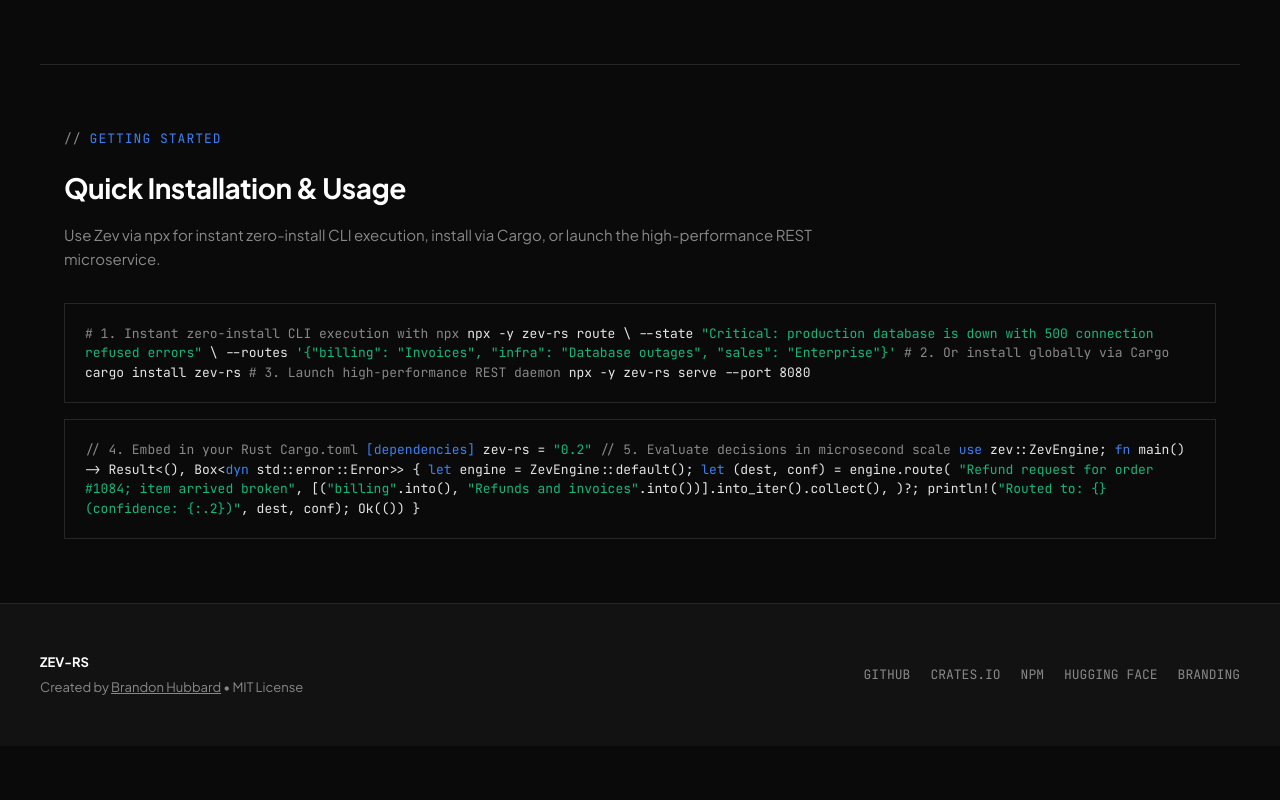
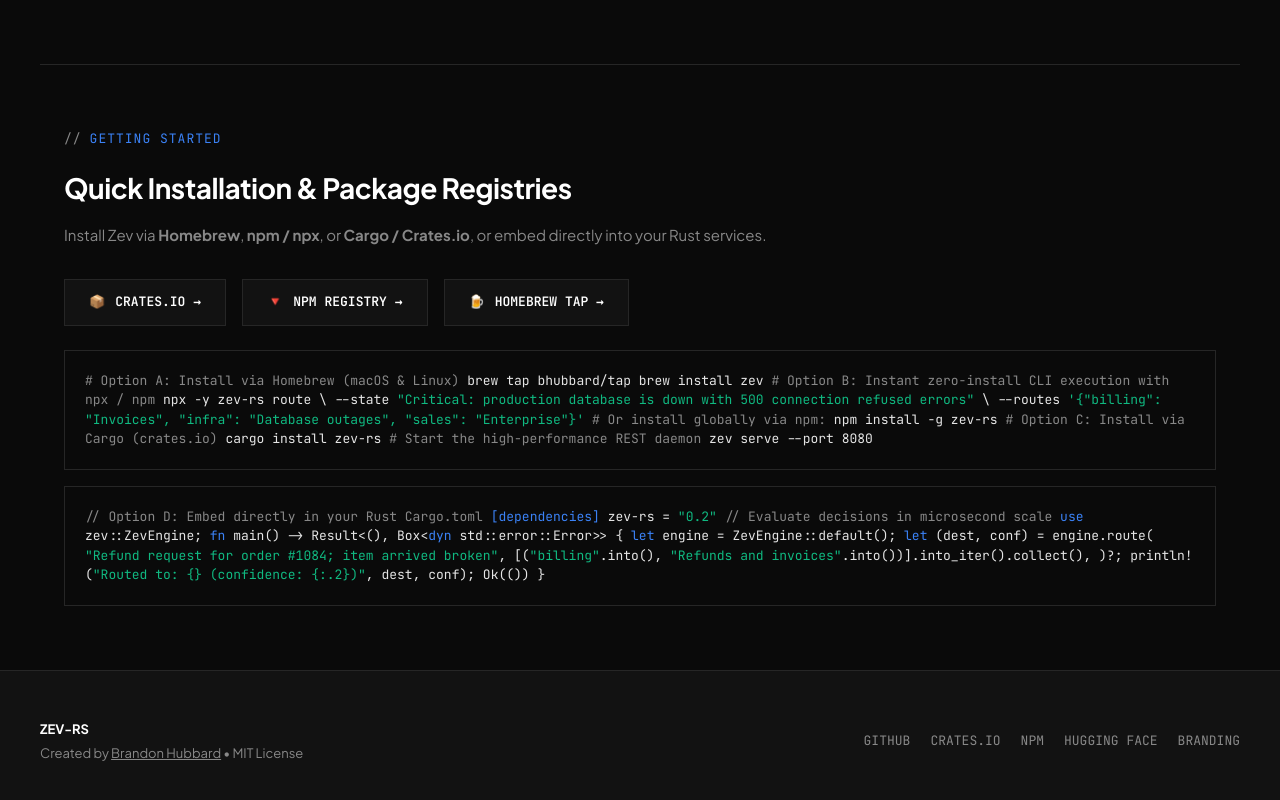
Before and after one commit to bhubbard/zev-rs, a website: page docs/index.html in a window 1280 px wide. Shown: the part 5358-6158 px from the top of the page. Before the commit the page ends 6104 px from the top, so only its background shows below. Drawn offline with Linux system fonts and the light colour scheme.

Commit message:
docs: Add Homebrew tap, crates.io, and npm package registry links and installation instructions

```diff
--- a/docs/index.html
+++ b/docs/index.html
@@ -1462,30 +1462,49 @@
     <!-- Quickstart section -->
     <section id="quickstart" class="container" style="border-top: 1px solid var(--concrete);">
       <div class="kicker">GETTING STARTED</div>
-      <h2 class="section-title">Quick Installation & Usage</h2>
+      <h2 class="section-title">Quick Installation & Package Registries</h2>
       <p class="section-desc">
-        Use Zev via npx for instant zero-install CLI execution, install via Cargo, or launch the high-performance REST microservice.
+        Install Zev via <strong>Homebrew</strong>, <strong>npm / npx</strong>, or <strong>Cargo / Crates.io</strong>, or embed directly into your Rust services.
       </p>
 
+      <div class="action-row" style="margin-bottom: 24px;">
+        <a href="https://crates.io/crates/zev-rs" target="_blank" rel="noopener" class="btn btn-secondary">
+          <span style="color: #f97316;">📦</span> CRATES.IO &rarr;
+        </a>
+        <a href="https://www.npmjs.com/package/zev-rs" target="_blank" rel="noopener" class="btn btn-secondary">
+          <span style="color: #ef4444;">🔻</span> NPM REGISTRY &rarr;
+        </a>
+        <a href="https://github.com/bhubbard/homebrew-tap" target="_blank" rel="noopener" class="btn btn-secondary">
+          <span style="color: var(--amber-gold);">🍺</span> HOMEBREW TAP &rarr;
+        </a>
+      </div>
+
       <div class="code-box">
-<span class="comment"># 1. Instant zero-install CLI execution with npx</span>
+<span class="comment"># Option A: Install via Homebrew (macOS & Linux)</span>
+brew tap bhubbard/tap
+brew install zev
+
+<span class="comment"># Option B: Instant zero-install CLI execution with npx / npm</span>
 npx -y zev-rs route \
   --state <span class="str">"Critical: production database is down with 500 connection refused errors"</span> \
   --routes <span class="str">'{"billing": "Invoices", "infra": "Database outages", "sales": "Enterprise"}'</span>
 
-<span class="comment"># 2. Or install globally via Cargo</span>
+<span class="comment"># Or install globally via npm:</span>
+npm install -g zev-rs
+
+<span class="comment"># Option C: Install via Cargo (crates.io)</span>
 cargo install zev-rs
 
-<span class="comment"># 3. Launch high-performance REST daemon</span>
-npx -y zev-rs serve --port 8080
+<span class="comment"># Start the high-performance REST daemon</span>
+zev serve --port 8080
       </div>
 
       <div class="code-box">
-<span class="comment">// 4. Embed in your Rust Cargo.toml</span>
+<span class="comment">// Option D: Embed directly in your Rust Cargo.toml</span>
 <span class="keyword">[dependencies]</span>
 zev-rs = <span class="str">"0.2"</span>
 
-<span class="comment">// 5. Evaluate decisions in microsecond scale</span>
+<span class="comment">// Evaluate decisions in microsecond scale</span>
 <span class="keyword">use</span> zev::ZevEngine;
 
 <span class="keyword">fn</span> main() -> Result&lt;(), Box&lt;<span class="keyword">dyn</span> std::error::Error&gt;&gt; {
```
Also changed, not shown: README.md.
